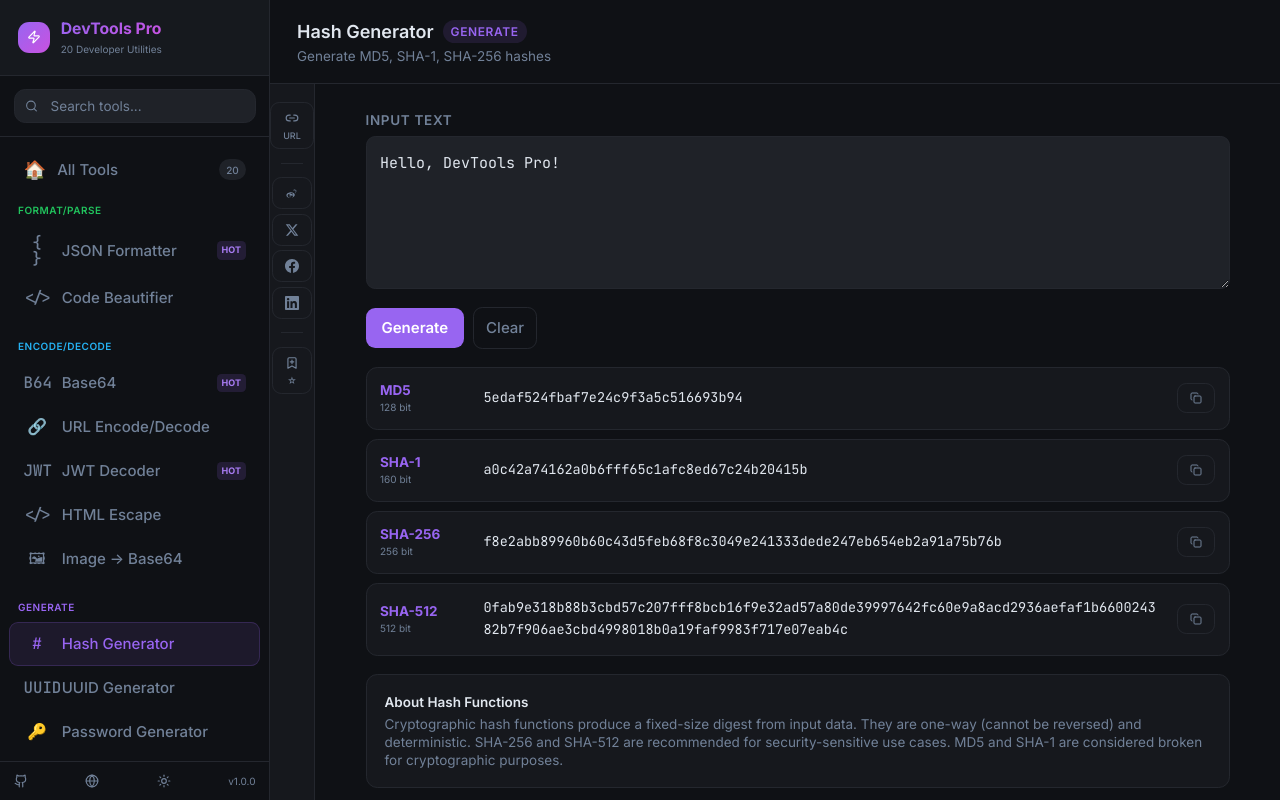
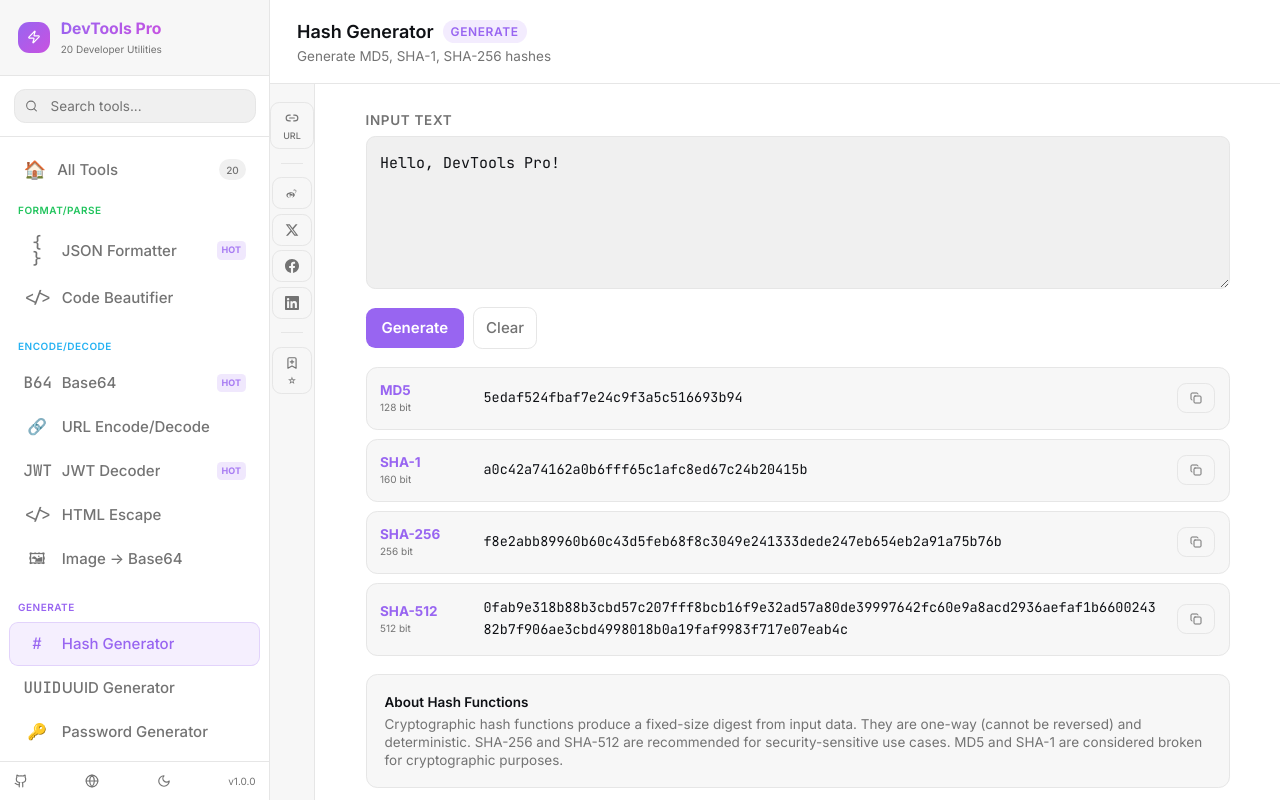
Before and after one commit to huhongguang/devtools-pro, a React (Vite) app: page /tools/hash-generator in a window 1280 px wide. Built offline with nearby package versions, Linux system fonts and the light colour scheme.

Commit message:
feat: add light theme as default, fix dark mode toggle

```diff
--- a/src/App.tsx
+++ b/src/App.tsx
@@ -1,4 +1,4 @@
-import { useState } from 'react'
+import { useState, useEffect } from 'react'
 import { Routes, Route, Navigate } from 'react-router-dom'
 import Sidebar from '@/components/layout/Sidebar'
 import HomePage from '@/pages/HomePage'
@@ -26,10 +26,14 @@ import HttpStatus from '@/tools/HttpStatus'
 import NumberFormat from '@/tools/NumberFormat'
 
 export default function App() {
-  const [dark, setDark] = useState(true)
+  const [dark, setDark] = useState(false)
+
+  useEffect(() => {
+    document.documentElement.classList.toggle('dark', dark)
+  }, [dark])
 
   return (
-    <div className={dark ? 'dark' : ''} style={{ height: '100vh', display: 'flex', overflow: 'hidden', background: 'hsl(224 15% 7%)' }}>
+    <div style={{ height: '100vh', display: 'flex', overflow: 'hidden' }}>
       <Sidebar darkMode={dark} onToggleDark={() => setDark(d => !d)} />
       <main className="flex-1 overflow-hidden">
         <Routes>
--- a/src/index.css
+++ b/src/index.css
@@ -6,7 +6,51 @@
 
 @layer base {
   :root {
-    /* Core palette — deep dark theme */
+    /* Light theme */
+    --background: 0 0% 100%;
+    --foreground: 224 15% 7%;
+    --surface: 0 0% 97%;
+    --surface-elevated: 0 0% 94%;
+
+    --card: 0 0% 97%;
+    --card-foreground: 224 15% 7%;
+    --popover: 0 0% 94%;
+    --popover-foreground: 224 15% 7%;
+
+    --primary: 262 83% 67%;
+    --primary-foreground: 0 0% 100%;
+    --primary-glow: 262 83% 75%;
+
+    --secondary: 0 0% 94%;
+    --secondary-foreground: 224 12% 40%;
+
+    --muted: 0 0% 94%;
+    --muted-foreground: 0 0% 45%;
+
+    --accent: 0 0% 94%;
+    --accent-foreground: 224 15% 7%;
+
+    --destructive: 0 72% 51%;
+    --destructive-foreground: 0 0% 100%;
+
+    --border: 0 0% 90%;
+    --input: 0 0% 94%;
+    --ring: 262 83% 67%;
+    --radius: 0.625rem;
+
+    --color-success: 142 71% 45%;
+    --color-warning: 38 92% 50%;
+    --color-info: 199 89% 48%;
+
+    --gradient-brand: linear-gradient(135deg, hsl(262 83% 67%), hsl(290 70% 60%));
+    --gradient-subtle: linear-gradient(180deg, hsl(0 0% 100%) 0%, hsl(0 0% 97%) 100%);
+    --gradient-surface: linear-gradient(135deg, hsl(0 0% 97%), hsl(0 0% 94%));
+    --shadow-brand: 0 0 24px hsl(262 83% 67% / 0.2);
+    --shadow-elevated: 0 4px 24px hsl(0 0% 0% / 0.1);
+    --transition-base: all 0.18s cubic-bezier(0.4, 0, 0.2, 1);
+  }
+  .dark {
+    /* Dark theme */
     --background: 224 15% 7%;
     --foreground: 213 31% 91%;
     --surface: 224 13% 10%;
@@ -17,7 +61,6 @@
     --popover: 224 12% 13%;
     --popover-foreground: 213 31% 91%;
 
-    /* Brand — vivid violet */
     --primary: 262 83% 67%;
     --primary-foreground: 0 0% 100%;
     --primary-glow: 262 83% 75%;
@@ -39,12 +82,10 @@
     --ring: 262 83% 67%;
     --radius: 0.625rem;
 
-    /* Semantic color tokens */
     --color-success: 142 71% 45%;
     --color-warning: 38 92% 50%;
     --color-info: 199 89% 48%;
 
-    /* Design tokens */
     --gradient-brand: linear-gradient(135deg, hsl(262 83% 67%), hsl(290 70% 60%));
     --gradient-subtle: linear-gradient(180deg, hsl(224 15% 7%) 0%, hsl(224 13% 10%) 100%);
     --gradient-surface: linear-gradient(135deg, hsl(224 13% 10%), hsl(224 12% 13%));
```
